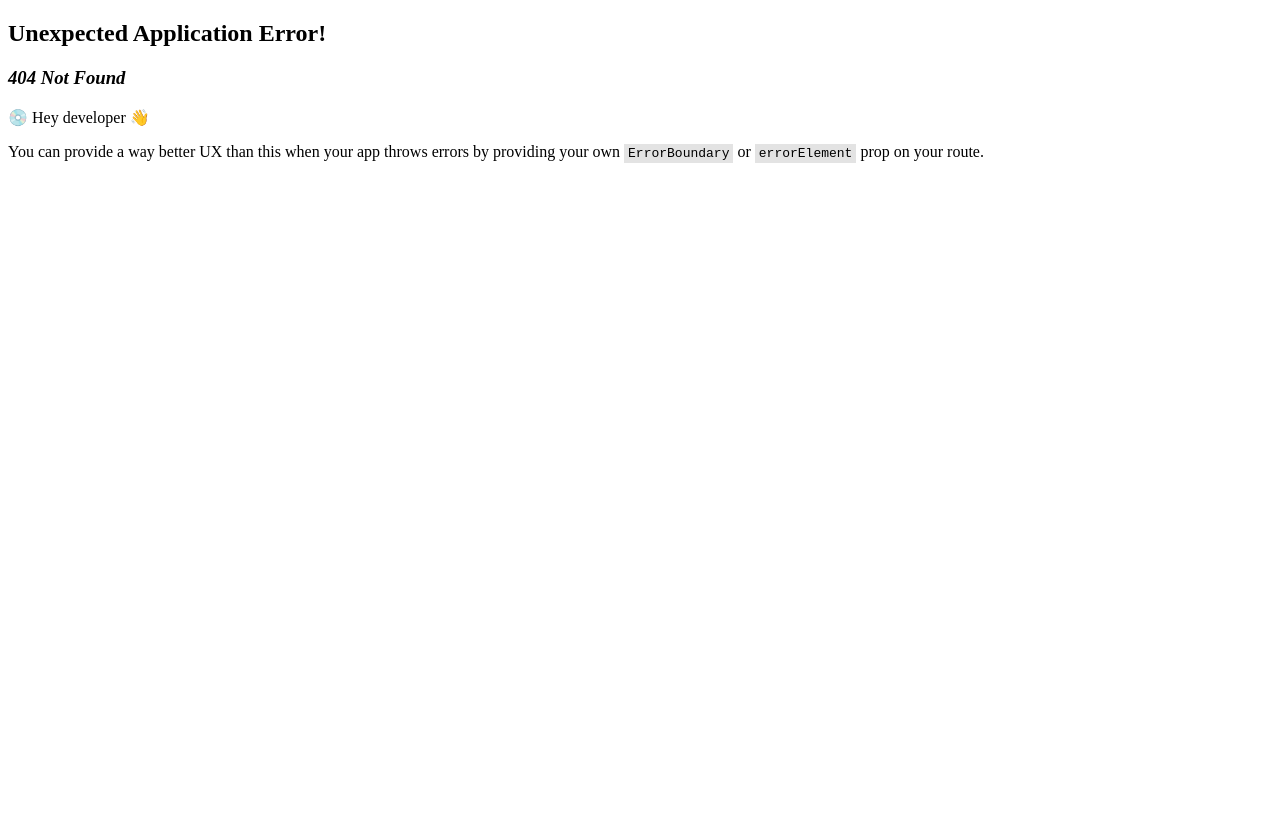
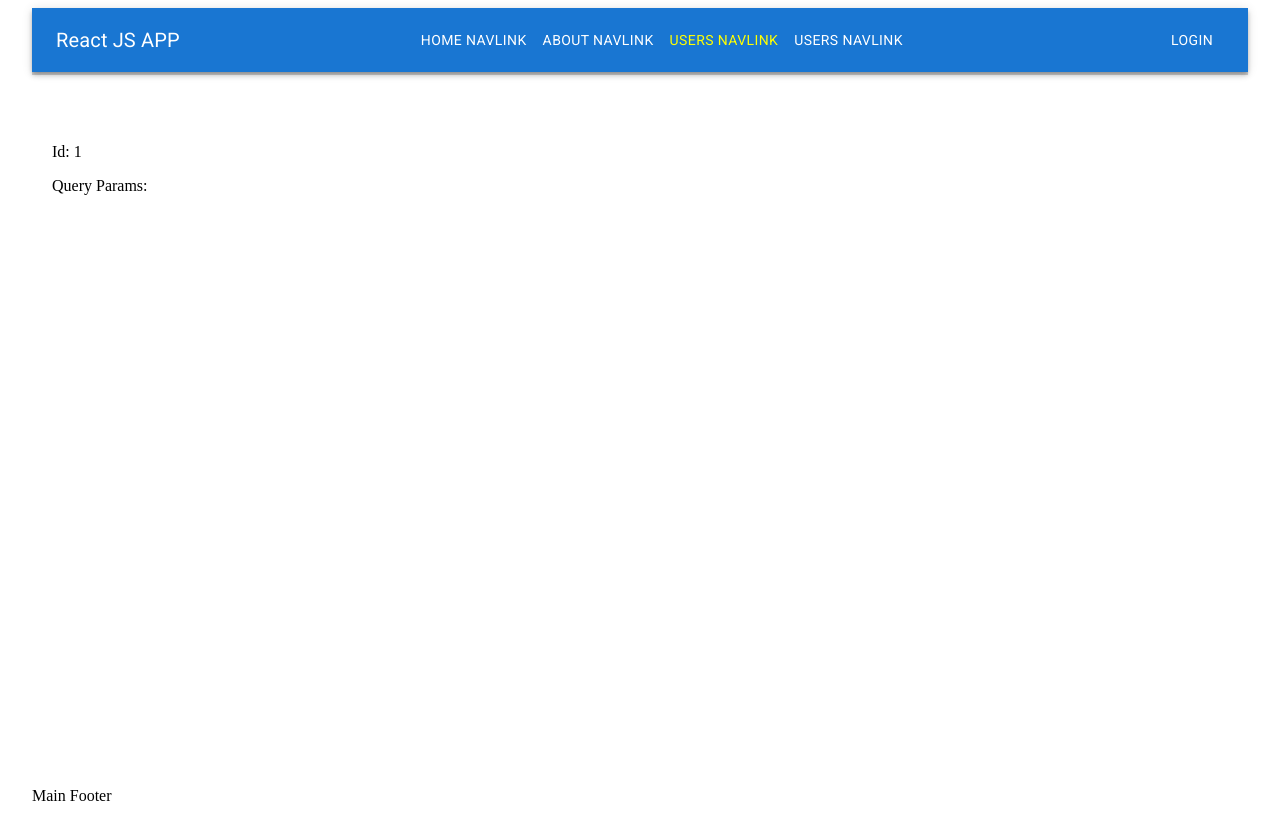
Before and after one commit to neominalsolutions/tcl-vite-project, a React (Vite) app: page /users/1 in a window 1280 px wide. Before the commit this address had no page. Built offline with nearby package versions, Linux system fonts and the light colour scheme.

Commit message:
UserDetail Page tasarlandı. Route yapılandırıldı.

```diff
--- a/src/main.tsx
+++ b/src/main.tsx
@@ -11,6 +11,7 @@ import { lazy } from 'react';
 const HomePage = lazy(() => import('./pages/home/page'));
 const AboutPage = lazy(() => import('./pages/about/page'));
 const UsersPage = lazy(() => import('./pages/users/page'));
+const UserDetailPage = lazy(() => import('./pages/users/[id]/page.tsx'));
 // index:true anasayfa tanımı MainLayout için ilk açılış sayfası HomePage
 const router = createBrowserRouter([
 	{
@@ -20,6 +21,7 @@ const router = createBrowserRouter([
 			{ index: true, Component: HomePage },
 			{ path: 'about', Component: AboutPage },
 			{ path: 'users', Component: UsersPage },
+			{ path: 'users/:id', Component: UserDetailPage },
 		],
 	},
 ]);
--- /dev/null
+++ b/src/pages/users/[id]/page.tsx
@@ -0,0 +1,25 @@
+import { useParams, useSearchParams } from 'react-router';
+
+function UserDetailPage() {
+	const params = useParams(); // dinamik route değerlerini yakalamamızı sağlar. /:id gibi
+	const [searchParams] = useSearchParams(); // queryString üzerinden routan veri okuma
+
+	console.log('searchParams', searchParams.get('name'));
+
+	return (
+		<>
+			<p>Id: {params.id}</p>
+			<p>Query Params: {searchParams.get('name')}</p>
+		</>
+	);
+}
+export default UserDetailPage;
+
+// 1. UserService içinde /users/1 -> json verisi dönecek bir api request endpoint açılmalı
+// 2. sayfa load olduğunda bu bilgileri params.id göre çekilmeli
+// 3. user State aktarılıp -> React MUI Componentleri ile Adress ve Company, user bilgileri görsel olarak ekrana yansıtılmalıdır.
+
+// Not: Error Boundary Yarın girelim.
+// Redux
+// Forms
+// Custom Hook.
```
